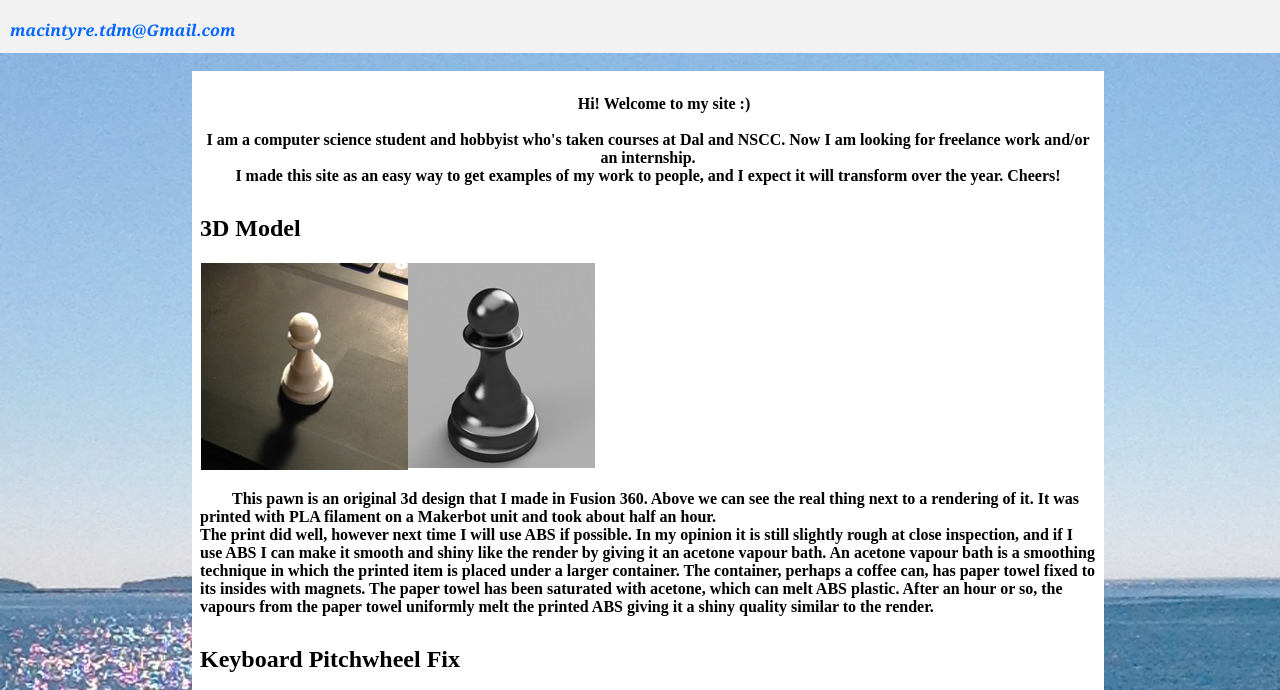
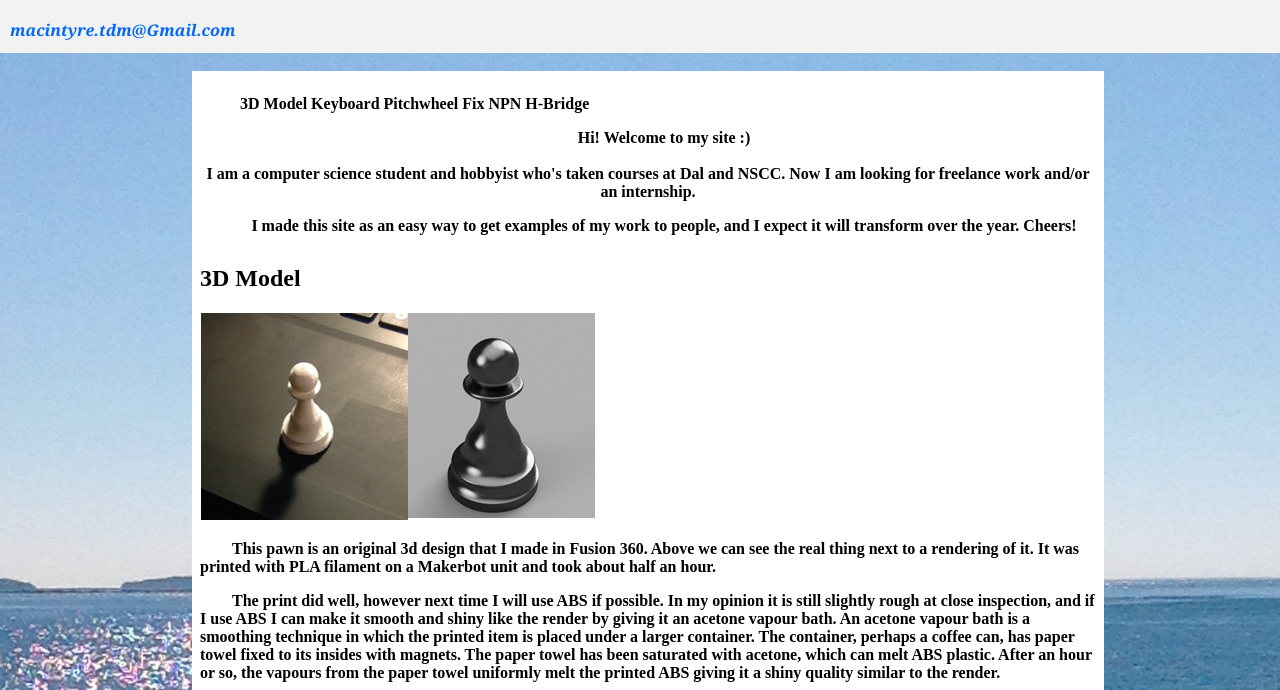
Before and after one commit to TomMacIntyre/TomMacIntyre.github.io, a plain HTML site: page index.html in a window 1280 px wide. Shown: the part 67-757 px from the top of the page. Drawn offline with Linux system fonts and the light colour scheme.

Commit message:
nav links

```diff
--- a/index.html
+++ b/index.html
@@ -75,28 +75,36 @@
 
 	</header>
 	<body>
-
+	<nav>
+		<ul>
+		<a href="#3dmodel">3D Model</a>
+		<a href="#keyboard">Keyboard Pitchwheel Fix</a>
+		<a href="#hbridge">NPN H-Bridge</a>
+		</ul>
+	</nav>
 
 	<section id="intro">
 		<p>Hi! Welcome to my site :)<br> <br>
-		I am a computer science student and hobbyist who's taken courses at Dal and NSCC. Now I am looking for freelance work and/or an internship.<br>
+		I am a computer science student and hobbyist who's taken courses at Dal and NSCC. Now I am looking for freelance work and/or an internship.</p>
+		<p>
 		I made this site as an easy way to get examples of my work to people, and I expect it will transform over the year.
 		Cheers!
 		</p>
 	</section>
 
 	<section>
-		<h2>3D Model</h2>
+		<h2 id="3dmodel">3D Model</h2>
 		<img id="realpawn" src="pawns.jpg">
 
 		<p>
-		This pawn is an original 3d design that I made in Fusion 360. Above we can see the real thing next to a rendering of it. It was printed with PLA filament on a Makerbot unit and took about half an hour. <br>
+		This pawn is an original 3d design that I made in Fusion 360. Above we can see the real thing next to a rendering of it. It was printed with PLA filament on a Makerbot unit and took about half an hour. </p>
+			<p>
 		The print did well, however next time I will use ABS if possible. In my opinion it is still slightly rough at close inspection, and if I use ABS I can make it smooth and shiny like the render by giving it an acetone vapour bath. An acetone vapour bath is a smoothing technique in which the printed item is placed under a larger container. The container, perhaps a coffee can, has paper towel fixed to its insides with magnets. The paper towel has been saturated with acetone, which can melt ABS plastic. After an hour or so, the vapours from the paper towel uniformly melt the printed ABS giving it a shiny quality similar to the render.
 		</p>
 	</section>
 
 	<section>
-		<h2>Keyboard Pitchwheel Fix</h2>
+		<h2 id="keyboard">Keyboard Pitchwheel Fix</h2>
 		<img id="keyboard" src="keyboard.jpg">
 		<p>
 		I enjoy using studio software and making music. On a keyboard, there is a wheel called the pitchbend that, not surprisingly, modulates an instrument’s pitch. It is a potentiometer inside the wheel that sends voltage information to the computer, which modifies the pitch accordingly. Over the past several months my keyboard has started acting up by randomly sending pitch information to the computer. This is highly irritating when you are trying to play something. It basically made my keyboard totally useless. With my knowledge of circuits and hardware, I opened up the keyboard and was able to determine that it was being caused by the hardware and it not a software driver issue. I am waiting on the appropriate potentiometer to replace the current faulty one. In the meantime I have regained utility of my keyboard by soldering in some resistors to simulate the voltage of an unmoved pitchbend. It turns out that one can’t just cut the cords and leave it like that because they would be left in a state that is called ‘floating’. This is a state that is not a fixed voltage and is subject to noise from charges in the air, which results in constantly random pitch information being sent. Below is a picture of the surgery.
@@ -106,7 +114,7 @@
 	</section>
 
 	<section>
-		<h2>NPN H-Bridge</h2>
+		<h2 id="bridge">NPN H-Bridge</h2>
 		<p>
 			This H bridge circuit is a staple in mechatronics projects. They are used to change the direction of current flow, typically so that one might control the direction of a motor. There are two contact points that dictate the direction of flow. They use a small input voltage, and the major benefit of using such a device is that it can be sent signals intelligently from a controller like an Arduino or Raspberry Pi.</p>
 			<p>
```
